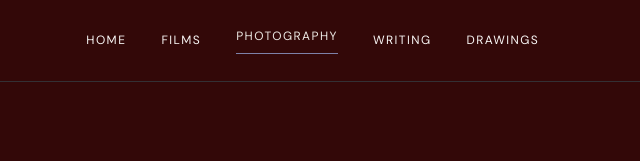
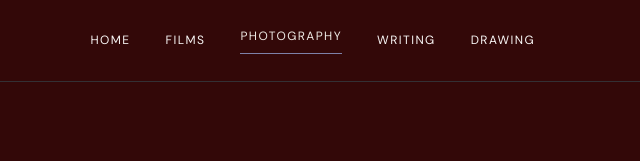
Before and after one commit to qqvenxx/artportoflio, a plain HTML site: page photography.html in a window 1280 px wide. Shown: the top 161 px of the page, 321-961 px from the left. Drawn offline with nearby package versions, Linux system fonts and the light colour scheme; a web font is replaced by a local one.

Commit message:
Update photography.html

```diff
--- a/photography.html
+++ b/photography.html
@@ -20,7 +20,7 @@
       <a href="films.html">Films</a>
       <a href="photography.html" aria-current="page">Photography</a>
       <a href="writing.html">Writing</a>
-      <a href="drawings.html">Drawings</a>
+      <a href="drawings.html">Drawing</a>
     </nav>
     <span class="header-index">PORTFOLIO 2026—27</span>
   </header>
```
